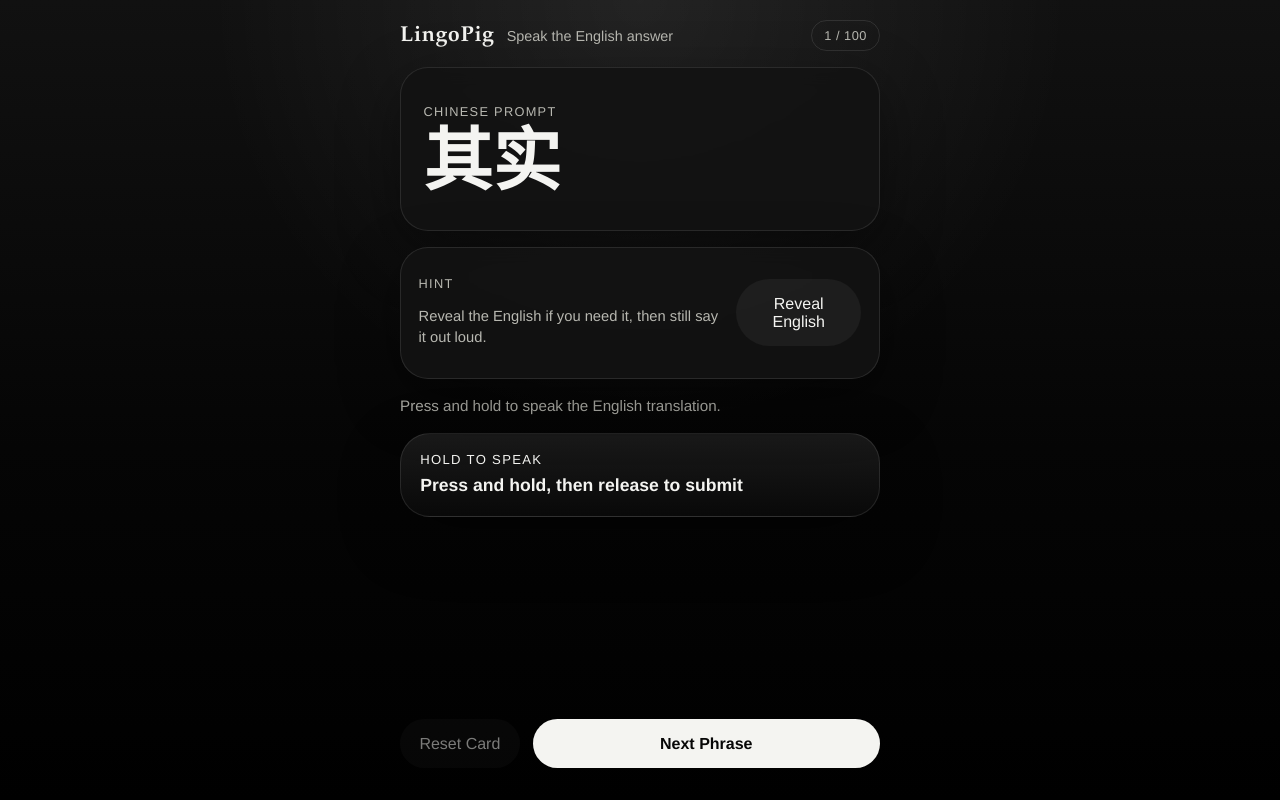
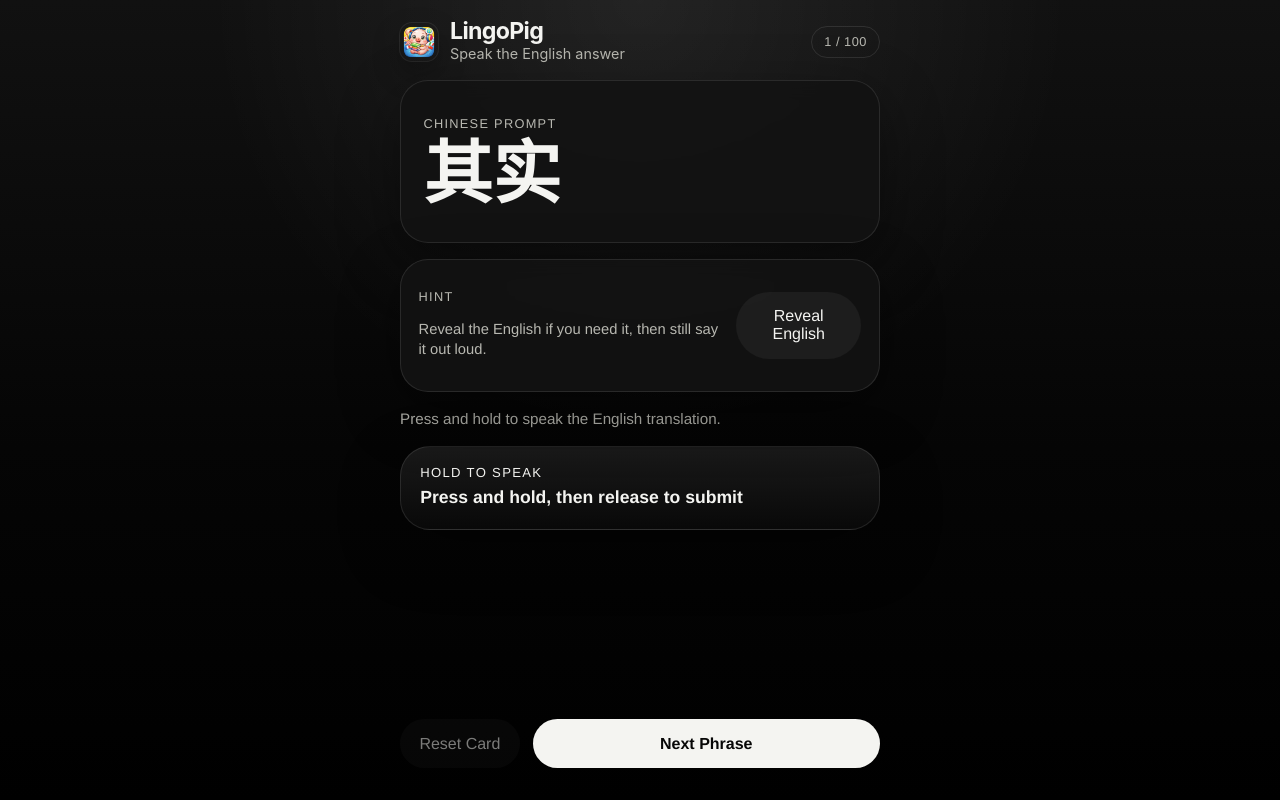
Before and after one commit to junior-building-things/LingoPig, a Next.js app: page / in a window 1280 px wide. Built offline with nearby package versions, Linux system fonts and the light colour scheme.

Commit message:
Add LingoPig icon and match DictateAI wordmark

```diff
--- a/src/app/globals.css
+++ b/src/app/globals.css
@@ -69,20 +69,39 @@ button {
 
 .brand {
   display: flex;
-  align-items: baseline;
+  align-items: center;
   gap: 0.75rem;
 }
 
+.brand-icon {
+  border-radius: 12px;
+  flex-shrink: 0;
+  box-shadow:
+    0 0 0 1px rgba(255, 255, 255, 0.08),
+    0 12px 28px rgba(0, 0, 0, 0.28);
+}
+
+.brand-lockup {
+  display: flex;
+  flex-direction: column;
+  gap: 0.1rem;
+}
+
 .brand-mark {
-  font-family: "Iowan Old Style", "Palatino Linotype", serif;
-  font-size: 1.35rem;
+  font-family: "SF Pro Display", "Avenir Next", "Helvetica Neue", sans-serif;
+  font-size: 1.45rem;
   font-weight: 700;
-  letter-spacing: 0.03em;
+  letter-spacing: -0.03em;
+  line-height: 1.02;
+  text-rendering: optimizeLegibility;
 }
 
 .brand-copy {
   color: var(--muted);
+  font-family: "SF Pro Display", "Avenir Next", "Helvetica Neue", sans-serif;
   font-size: 0.9rem;
+  font-weight: 400;
+  line-height: 1.3;
 }
 
 .progress-pill {
--- a/src/app/layout.tsx
+++ b/src/app/layout.tsx
@@ -1,10 +1,31 @@
 import type { Metadata } from "next";
 import type { ReactNode } from "react";
+import lingoPigIcon from "../../lingo-pig-icon.png";
 import "./globals.css";
 
 export const metadata: Metadata = {
   title: "LingoPig",
-  description: "Speak the English translation after reading a Chinese prompt."
+  description: "Speak the English translation after reading a Chinese prompt.",
+  icons: {
+    icon: [
+      {
+        url: lingoPigIcon.src,
+        type: "image/png"
+      }
+    ],
+    shortcut: [
+      {
+        url: lingoPigIcon.src,
+        type: "image/png"
+      }
+    ],
+    apple: [
+      {
+        url: lingoPigIcon.src,
+        type: "image/png"
+      }
+    ]
+  }
 };
 
 type RootLayoutProps = {
--- a/src/components/practice-session.tsx
+++ b/src/components/practice-session.tsx
@@ -1,8 +1,10 @@
 "use client";
 
+import Image from "next/image";
 import { useRef, useState } from "react";
 import { currentDeck } from "@/lib/deck";
 import type { AttemptEvaluation } from "@/lib/types";
+import lingoPigIcon from "../../lingo-pig-icon.png";
 
 type SessionStatus = "idle" | "preparing" | "recording" | "submitting";
 
@@ -256,8 +258,18 @@ export function PracticeSession() {
     <section className="session">
       <header className="app-bar">
         <div className="brand">
-          <span className="brand-mark">LingoPig</span>
-          <span className="brand-copy">Speak the English answer</span>
+          <Image
+            src={lingoPigIcon}
+            alt="LingoPig icon"
+            className="brand-icon"
+            width={38}
+            height={38}
+            priority
+          />
+          <div className="brand-lockup">
+            <span className="brand-mark">LingoPig</span>
+            <span className="brand-copy">Speak the English answer</span>
+          </div>
         </div>
         <span className="progress-pill">
           {cardIndex + 1} / {currentDeck.length}
```
Also changed, not shown: 1 other file (tests, documents, lock files or other folders).
